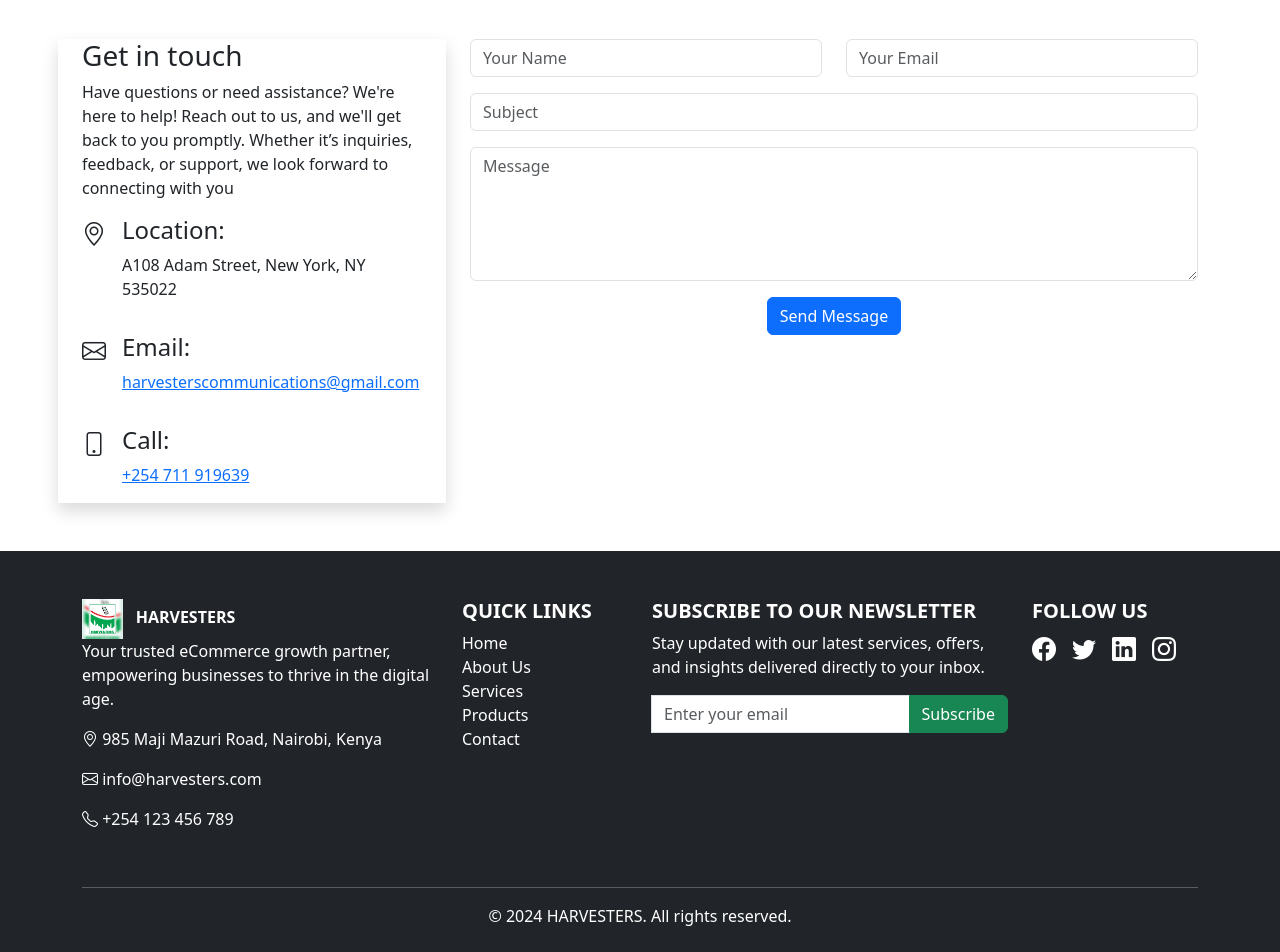
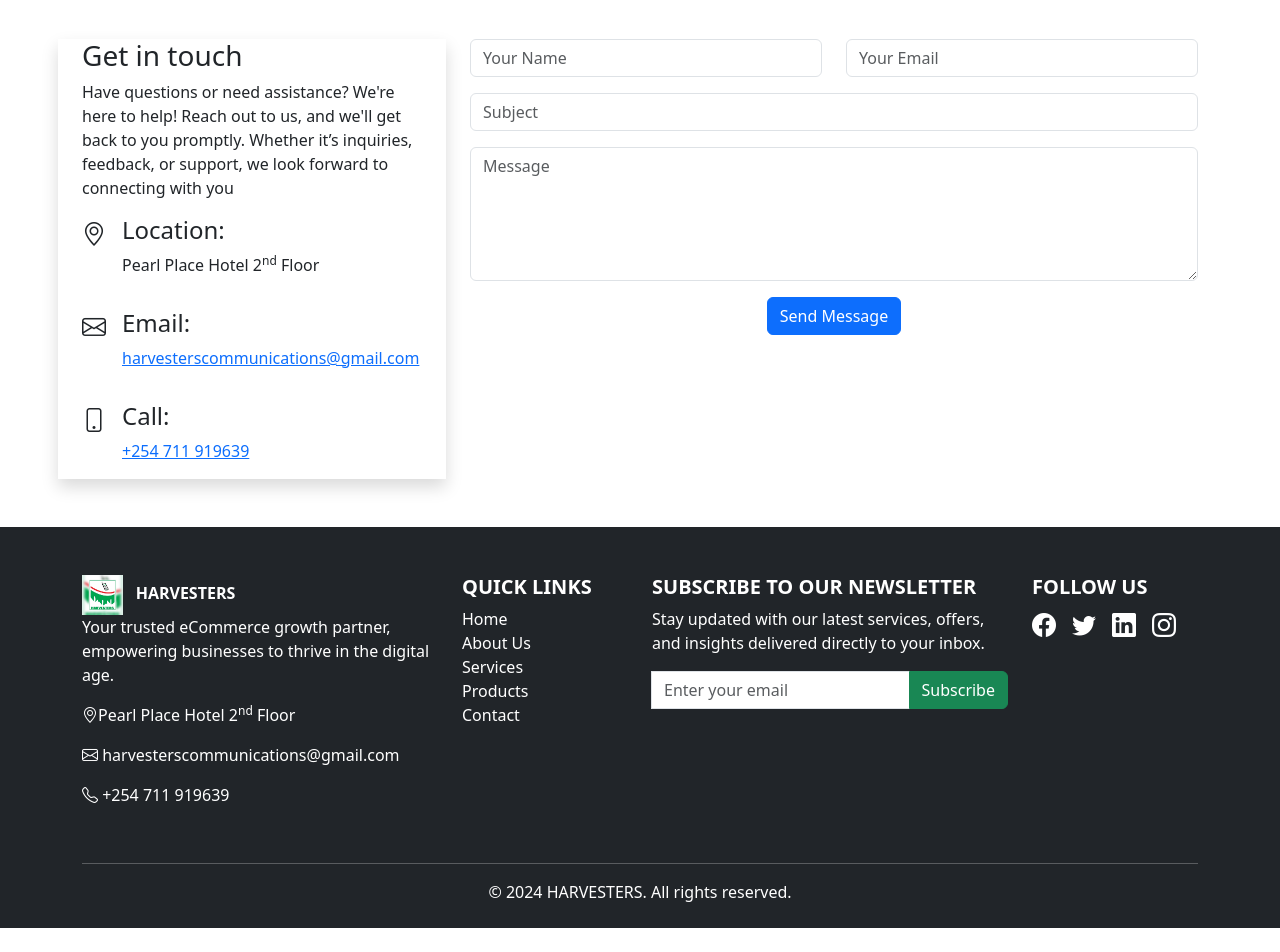
Before and after one commit to KevohMras/Harvesters, a Django app: page /contact/ in a window 1280 px wide. Shown: the part 521-1473 px from the top of the page. After the commit the page ends 1449 px from the top, so only its background shows below. Run offline with Django 5.2, Linux system fonts and the light colour scheme.

```diff
--- a/core/templates/contact.html
+++ b/core/templates/contact.html
@@ -27,7 +27,7 @@
               <i class="bi bi-geo-alt fs-4 me-3"></i>
               <div>
                 <h4>Location:</h4>
-                <p>A108 Adam Street, New York, NY 535022</p>
+                <p>Pearl Place Hotel 2<sup>nd</sup> Floor </p>
               </div>
             </div>
 
--- a/core/templates/layout.html
+++ b/core/templates/layout.html
@@ -56,9 +56,9 @@
                     <strong>HARVESTERS</strong>
                </a>
                 <p>Your trusted eCommerce growth partner, empowering businesses to thrive in the digital age.</p>
-                <p><i class="bi bi-geo-alt"></i> 985 Maji Mazuri Road, Nairobi, Kenya</p>
-                <p><i class="bi bi-envelope"></i> info@harvesters.com</p>
-                <p><i class="bi bi-telephone"></i> +254 123 456 789</p>
+                <p><i class="bi bi-geo-alt"></i>Pearl Place Hotel 2<sup>nd</sup> Floor</p>
+                <p><i class="bi bi-envelope" ></i> harvesterscommunications@gmail.com</p>
+                <p><i class="bi bi-telephone"></i> +254 711 919639</p>
             </div>
 
             <!-- Quick Links Section -->
--- a/harvest/urls.py
+++ b/harvest/urls.py
@@ -31,3 +31,6 @@ urlpatterns = [
     path("subscribe/", views.subscribe, name="subscribe"),
     # path("404/", views.page_not_found, name="404"),
 ]
+
+if settings.DEBUG:
+    urlpatterns += static(settings.MEDIA_URL, document_root=settings.MEDIA_ROOT)
```
